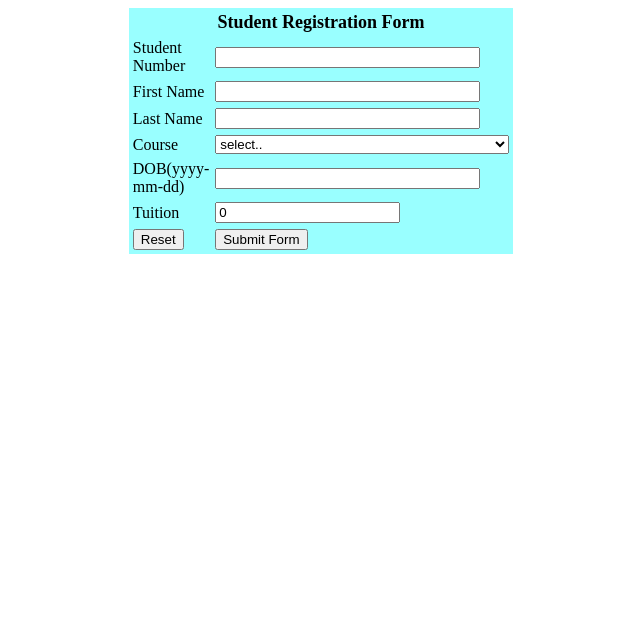
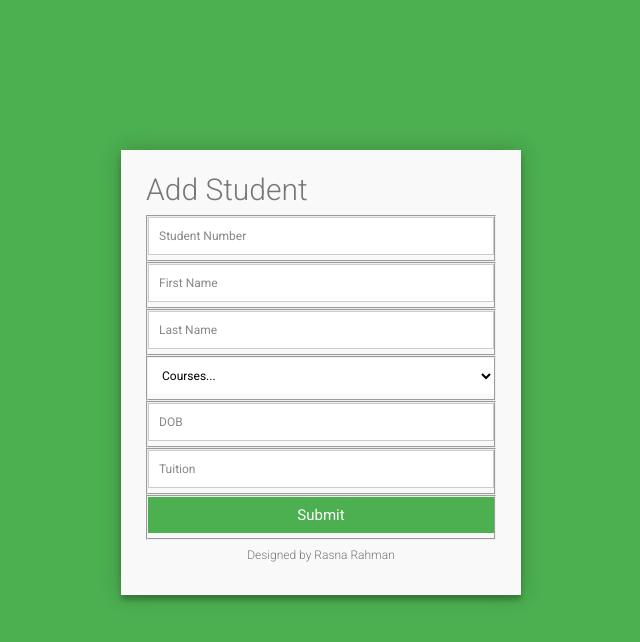
Before and after one commit to rasnarahman/Registrar, a plain HTML site: page build/web/WEB-INF/classes/view/ResourceFiles/AddStudent.html in a window 1280 px wide. Shown: the whole page, without its empty margins (319-959 px from the left). Drawn offline with Linux system fonts and the light colour scheme.

Commit message:
Adding student tuition views

```diff
--- a/build/web/WEB-INF/classes/view/ResourceFiles/AddStudent.html
+++ b/build/web/WEB-INF/classes/view/ResourceFiles/AddStudent.html
@@ -1,71 +1,189 @@
 <!DOCTYPE html>
-<!--
-To change this license header, choose License Headers in Project Properties.
-To change this template file, choose Tools | Templates
-and open the template in the editor.
--->
 <html>
 <head>
+  <style>
+  @import url(https://fonts.googleapis.com/css?family=Roboto:400,300,600,400italic);
+* {
+  margin: 0;
+  padding: 0;
+  box-sizing: border-box;
+  -webkit-box-sizing: border-box;
+  -moz-box-sizing: border-box;
+  -webkit-font-smoothing: antialiased;
+  -moz-font-smoothing: antialiased;
+  -o-font-smoothing: antialiased;
+  font-smoothing: antialiased;
+  text-rendering: optimizeLegibility;
+}
 
+body {
+  font-family: "Roboto", Helvetica, Arial, sans-serif;
+  font-weight: 100;
+  font-size: 12px;
+  line-height: 30px;
+  color: #777;
+  background: #4CAF50;
+}
+
+.container {
+  max-width: 400px;
+  width: 100%;
+  margin: 0 auto;
+  position: relative;
+}
+
+#contact select,
+#contact input[type="text"],
+#contact input[type="email"],
+#contact input[type="tel"],
+#contact input[type="url"],
+#contact textarea,
+#contact button[type="submit"] {
+  font: 400 12px/16px "Roboto", Helvetica, Arial, sans-serif;
+}
+
+#contact {
+  background: #F9F9F9;
+  padding: 25px;
+  margin: 150px 0;
+  box-shadow: 0 0 20px 0 rgba(0, 0, 0, 0.2), 0 5px 5px 0 rgba(0, 0, 0, 0.24);
+}
+
+#contact h3 {
+  display: block;
+  font-size: 30px;
+  font-weight: 300;
+  margin-bottom: 10px;
+}
+
+#contact h4 {
+  margin: 5px 0 15px;
+  display: block;
+  font-size: 13px;
+  font-weight: 400;
+}
+
+fieldset select {
+  border: medium none !important;
+  margin: 0 0 10px;
+  min-width: 100%;
+  padding: 0;
+  width: 100%;
+}
+
+#contact select,
+#contact input[type="text"],
+#contact input[type="email"],
+#contact input[type="tel"],
+#contact input[type="url"],
+#contact textarea {
+  width: 100%;
+  border: 1px solid #ccc;
+  background: #FFF;
+  margin: 0 0 5px;
+  padding: 10px;
+}
+
+#contact select:hover,
+#contact input[type="text"]:hover,
+#contact input[type="email"]:hover,
+#contact input[type="tel"]:hover,
+#contact input[type="url"]:hover,
+#contact textarea:hover {
+  -webkit-transition: border-color 0.3s ease-in-out;
+  -moz-transition: border-color 0.3s ease-in-out;
+  transition: border-color 0.3s ease-in-out;
+  border: 1px solid #aaa;
+}
+
+#contact textarea {
+  height: 100px;
+  max-width: 100%;
+  resize: none;
+}
+
+#contact button[type="submit"] {
+  cursor: pointer;
+  width: 100%;
+  border: none;
+  background: #4CAF50;
+  color: #FFF;
+  margin: 0 0 5px;
+  padding: 10px;
+  font-size: 15px;
+}
+
+#contact button[type="submit"]:hover {
+  background: #43A047;
+  -webkit-transition: background 0.3s ease-in-out;
+  -moz-transition: background 0.3s ease-in-out;
+  transition: background-color 0.3s ease-in-out;
+}
+
+#contact button[type="submit"]:active {
+  box-shadow: inset 0 1px 3px rgba(0, 0, 0, 0.5);
+}
+
+.copyright {
+  text-align: center;
+}
+
+#contact input:focus,
+#contact textarea:focus {
+  outline: 0;
+  border: 1px solid #aaa;
+}
+
+::-webkit-input-placeholder {
+  color: #888;
+}
+
+:-moz-placeholder {
+  color: #888;
+}
+
+::-moz-placeholder {
+  color: #888;
+}
+
+:-ms-input-placeholder {
+  color: #888;
+}
+  </style>
 </head>
 <body>
-<form action="/Registrar/students" name="StudentRegistration" method="post">
-
-<table cellpadding="2" width="20%" bgcolor="99FFFF" align="center"
-cellspacing="2">
-
-<tr>
-<td colspan=2>
-<center><font size=4><b>Student Registration Form</b></font></center>
-</td>
-</tr>
-
-<tr>
-<td>Student Number</td>
-<td><input type=text name="studentNumber" id="studentNumber" size="30"></td>
-</tr>
-
-<tr>
-<td>First Name</td>
-<td><input type="text" name="fName" id="fName"
-size="30"></td>
-</tr>
-<tr>
-<td>Last Name</td>
-<td><input type="text" name="lName" id="lName" size="30"></td>
-</tr>
-
-
-<tr>
-<td>Course</td>
-<td><select name="Course">
-<option value="-1" selected>select..</option>
-<option value="MAT8001C">Technical Math for Computer Science</option>
-<option value="CST8101">Computer Essentials</option>
-<option value="CST8300">Achieving Success in Changing Environments</option>
-<option value="CST8110">Intro to Computer Programing</option>
-</select></td>
-
-</tr>
-
-
-<tr>
-<td>DOB(yyyy-mm-dd)</td>
-<td><input type="text" name="dob" id="dob" size="30"></td>
-</tr>
-
-<tr>
-<td>Tuition</td>
-<td><input type="number" name="tuition" id="tuition" min="0"  value="0" step="0.01"></td>
-
-</tr>
-
-<tr>
-<td><input type="reset"></td>
-<td colspan="2"><input type="submit" value="Submit Form" /></td>
-</tr>
-
-</table>
-</form>
+<div class="container">
+  <form id="contact" action="/Registrar/students" method="post">
+    <h3>Add Student</h3>
+    <fieldset>
+      <input placeholder="Student Number" type=text name="studentNumber" id="studentNumber" required>
+    </fieldset>
+    <fieldset>
+      <input placeholder="First Name" type="text" name="fName" id="fName" tabindex="2" required>
+    </fieldset>
+    <fieldset>
+      <input placeholder="Last Name" name="lName" id="lName" type="text" tabindex="3" required>
+    </fieldset>
+    <fieldset>
+        <select name="Course" tabindex="3" required>
+            <option value="-1" selected>Courses...</option>
+            <option value="MAT8001C">Technical Math for Computer Science</option>
+            <option value="CST8101">Computer Essentials</option>
+            <option value="CST8300">Achieving Success in Changing Environments</option>
+            <option value="CST8110">Intro to Computer Programing</option>
+        </select>
+    </fieldset>
+    <fieldset>
+      <input placeholder="DOB" name="dob" id="dob" type="text" tabindex="3" required>
+    </fieldset>
+    <fieldset>
+      <input placeholder="Tuition" name="tuition" id="tuition" type="text" tabindex="3" required>
+    </fieldset>
+    <fieldset>
+      <button name="submit" type="submit" id="contact-submit" data-submit="...Sending">Submit</button>
+    </fieldset>
+    <p class="copyright">Designed by Rasna Rahman</p>
+  </form>
+</div>
 </body>
 </html>
--- /dev/null
+++ b/build/web/WEB-INF/classes/view/ResourceFiles/style.css
@@ -0,0 +1,144 @@
+@import url(https://fonts.googleapis.com/css?family=Roboto:400,300,600,400italic);
+* {
+  margin: 0;
+  padding: 0;
+  box-sizing: border-box;
+  -webkit-box-sizing: border-box;
+  -moz-box-sizing: border-box;
+  -webkit-font-smoothing: antialiased;
+  -moz-font-smoothing: antialiased;
+  -o-font-smoothing: antialiased;
+  font-smoothing: antialiased;
+  text-rendering: optimizeLegibility;
+}
+
+body {
+  font-family: "Roboto", Helvetica, Arial, sans-serif;
+  font-weight: 100;
+  font-size: 12px;
+  line-height: 30px;
+  color: #777;
+  background: #4CAF50;
+}
+
+.container {
+  max-width: 400px;
+  width: 100%;
+  margin: 0 auto;
+  position: relative;
+}
+
+#contact input[type="text"],
+#contact input[type="email"],
+#contact input[type="tel"],
+#contact input[type="url"],
+#contact textarea,
+#contact button[type="submit"] {
+  font: 400 12px/16px "Roboto", Helvetica, Arial, sans-serif;
+}
+
+#contact {
+  background: #F9F9F9;
+  padding: 25px;
+  margin: 150px 0;
+  box-shadow: 0 0 20px 0 rgba(0, 0, 0, 0.2), 0 5px 5px 0 rgba(0, 0, 0, 0.24);
+}
+
+#contact h3 {
+  display: block;
+  font-size: 30px;
+  font-weight: 300;
+  margin-bottom: 10px;
+}
+
+#contact h4 {
+  margin: 5px 0 15px;
+  display: block;
+  font-size: 13px;
+  font-weight: 400;
+}
+
+fieldset select {
+  border: medium none !important;
+  margin: 0 0 10px;
+  min-width: 100%;
+  padding: 0;
+  width: 100%;
+}
+
+#contact input[type="text"],
+#contact input[type="email"],
+#contact input[type="tel"],
+#contact input[type="url"],
+#contact textarea {
+  width: 100%;
+  border: 1px solid #ccc;
+  background: #FFF;
+  margin: 0 0 5px;
+  padding: 10px;
+}
+
+#contact input[type="text"]:hover,
+#contact input[type="email"]:hover,
+#contact input[type="tel"]:hover,
+#contact input[type="url"]:hover,
+#contact textarea:hover {
+  -webkit-transition: border-color 0.3s ease-in-out;
+  -moz-transition: border-color 0.3s ease-in-out;
+  transition: border-color 0.3s ease-in-out;
+  border: 1px solid #aaa;
+}
+
+#contact textarea {
+  height: 100px;
+  max-width: 100%;
+  resize: none;
+}
+
+#contact button[type="submit"] {
+  cursor: pointer;
+  width: 100%;
+  border: none;
+  background: #4CAF50;
+  color: #FFF;
+  margin: 0 0 5px;
+  padding: 10px;
+  font-size: 15px;
+}
+
+#contact button[type="submit"]:hover {
+  background: #43A047;
+  -webkit-transition: background 0.3s ease-in-out;
+  -moz-transition: background 0.3s ease-in-out;
+  transition: background-color 0.3s ease-in-out;
+}
+
+#contact button[type="submit"]:active {
+  box-shadow: inset 0 1px 3px rgba(0, 0, 0, 0.5);
+}
+
+.copyright {
+  text-align: center;
+}
+
+#contact input:focus,
+#contact textarea:focus {
+  outline: 0;
+  border: 1px solid #aaa;
+}
+
+::-webkit-input-placeholder {
+  color: #888;
+}
+
+:-moz-placeholder {
+  color: #888;
+}
+
+::-moz-placeholder {
+  color: #888;
+}
+
+:-ms-input-placeholder {
+  color: #888;
+}
--- a/build/web/WEB-INF/web.xml
+++ b/build/web/WEB-INF/web.xml
@@ -15,7 +15,7 @@
     </servlet>
     <servlet-mapping>
         <servlet-name>StudentsView</servlet-name>
-        <url-pattern>/students</url-pattern>
+        <url-pattern>/students/*</url-pattern>
     </servlet-mapping>
 
          <servlet>
--- /dev/null
+++ b/src/java/view/ResourceFiles/style.css
@@ -0,0 +1,144 @@
+@import url(https://fonts.googleapis.com/css?family=Roboto:400,300,600,400italic);
+* {
+  margin: 0;
+  padding: 0;
+  box-sizing: border-box;
+  -webkit-box-sizing: border-box;
+  -moz-box-sizing: border-box;
+  -webkit-font-smoothing: antialiased;
+  -moz-font-smoothing: antialiased;
+  -o-font-smoothing: antialiased;
+  font-smoothing: antialiased;
+  text-rendering: optimizeLegibility;
+}
+
+body {
+  font-family: "Roboto", Helvetica, Arial, sans-serif;
+  font-weight: 100;
+  font-size: 12px;
+  line-height: 30px;
+  color: #777;
+  background: #4CAF50;
+}
+
+.container {
+  max-width: 400px;
+  width: 100%;
+  margin: 0 auto;
+  position: relative;
+}
+
+#contact input[type="text"],
+#contact input[type="email"],
+#contact input[type="tel"],
+#contact input[type="url"],
+#contact textarea,
+#contact button[type="submit"] {
+  font: 400 12px/16px "Roboto", Helvetica, Arial, sans-serif;
+}
+
+#contact {
+  background: #F9F9F9;
+  padding: 25px;
+  margin: 150px 0;
+  box-shadow: 0 0 20px 0 rgba(0, 0, 0, 0.2), 0 5px 5px 0 rgba(0, 0, 0, 0.24);
+}
+
+#contact h3 {
+  display: block;
+  font-size: 30px;
+  font-weight: 300;
+  margin-bottom: 10px;
+}
+
+#contact h4 {
+  margin: 5px 0 15px;
+  display: block;
+  font-size: 13px;
+  font-weight: 400;
+}
+
+fieldset select {
+  border: medium none !important;
+  margin: 0 0 10px;
+  min-width: 100%;
+  padding: 0;
+  width: 100%;
+}
+
+#contact input[type="text"],
+#contact input[type="email"],
+#contact input[type="tel"],
+#contact input[type="url"],
+#contact textarea {
+  width: 100%;
+  border: 1px solid #ccc;
+  background: #FFF;
+  margin: 0 0 5px;
+  padding: 10px;
+}
+
+#contact input[type="text"]:hover,
+#contact input[type="email"]:hover,
+#contact input[type="tel"]:hover,
+#contact input[type="url"]:hover,
+#contact textarea:hover {
+  -webkit-transition: border-color 0.3s ease-in-out;
+  -moz-transition: border-color 0.3s ease-in-out;
+  transition: border-color 0.3s ease-in-out;
+  border: 1px solid #aaa;
+}
+
+#contact textarea {
+  height: 100px;
+  max-width: 100%;
+  resize: none;
+}
+
+#contact button[type="submit"] {
+  cursor: pointer;
+  width: 100%;
+  border: none;
+  background: #4CAF50;
+  color: #FFF;
+  margin: 0 0 5px;
+  padding: 10px;
+  font-size: 15px;
+}
+
+#contact button[type="submit"]:hover {
+  background: #43A047;
+  -webkit-transition: background 0.3s ease-in-out;
+  -moz-transition: background 0.3s ease-in-out;
+  transition: background-color 0.3s ease-in-out;
+}
+
+#contact button[type="submit"]:active {
+  box-shadow: inset 0 1px 3px rgba(0, 0, 0, 0.5);
+}
+
+.copyright {
+  text-align: center;
+}
+
+#contact input:focus,
+#contact textarea:focus {
+  outline: 0;
+  border: 1px solid #aaa;
+}
+
+::-webkit-input-placeholder {
+  color: #888;
+}
+
+:-moz-placeholder {
+  color: #888;
+}
+
+::-moz-placeholder {
+  color: #888;
+}
+
+:-ms-input-placeholder {
+  color: #888;
+}
--- a/web/WEB-INF/web.xml
+++ b/web/WEB-INF/web.xml
@@ -15,7 +15,7 @@
     </servlet>
     <servlet-mapping>
         <servlet-name>StudentsView</servlet-name>
-        <url-pattern>/students</url-pattern>
+        <url-pattern>/students/*</url-pattern>
     </servlet-mapping>
 
          <servlet>
```
